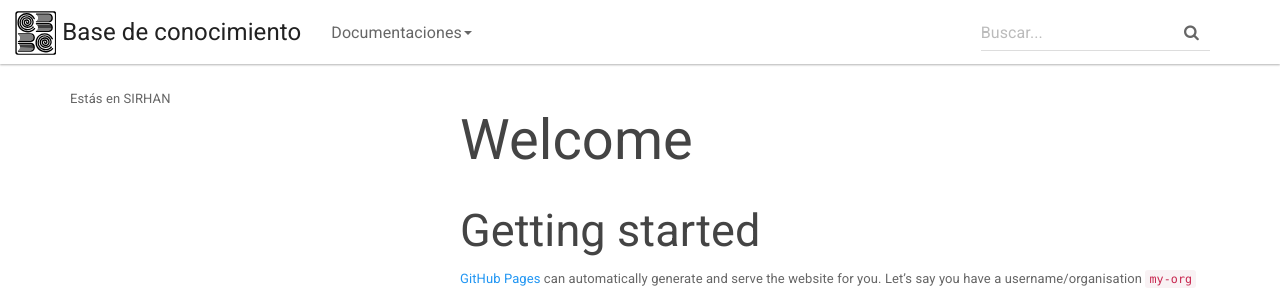
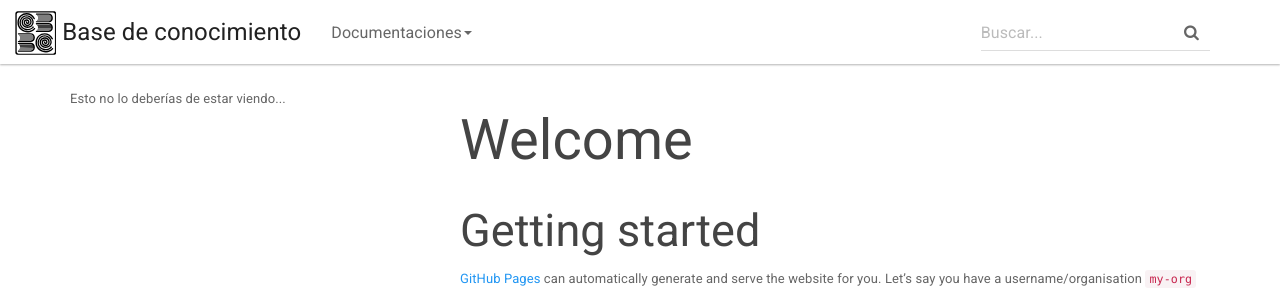
Before and after one commit to CoBachBC/centrodeayuda, a Jekyll site: the page built from docs/_docs/index.md, in a window 1280 px wide and 900 px high. Shown: the top 288 px of the window. Built offline with Jekyll 4.4.1, drawn with Linux system fonts in a browser that asks for light colours.

Commit message:
Update docs_nav.html

```diff
--- a/docs/_includes/docs_nav.html
+++ b/docs/_includes/docs_nav.html
@@ -2,8 +2,10 @@
 
   {% if page.docu == "sae" %}
     Estás en SAE
-  {% else page.docu == "sirhan" %}
+  {% elseif page.docu == "sirhan" %}
     Estás en SIRHAN
+  {% else %}
+    Esto no lo deberías de estar viendo...
   {% endif %}
 
     {% for section in site.data.sirhan %}
```
